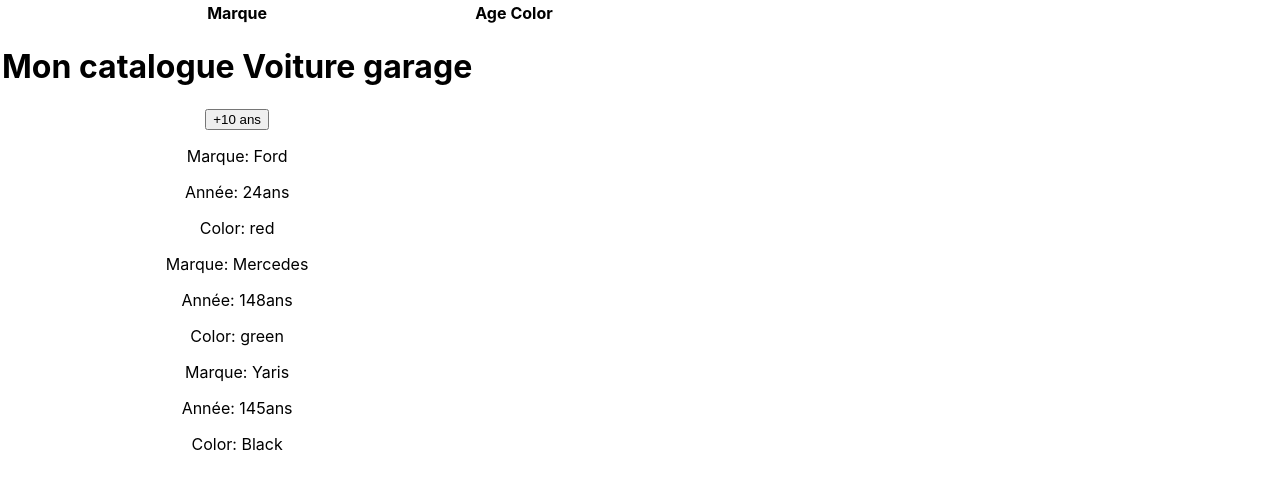
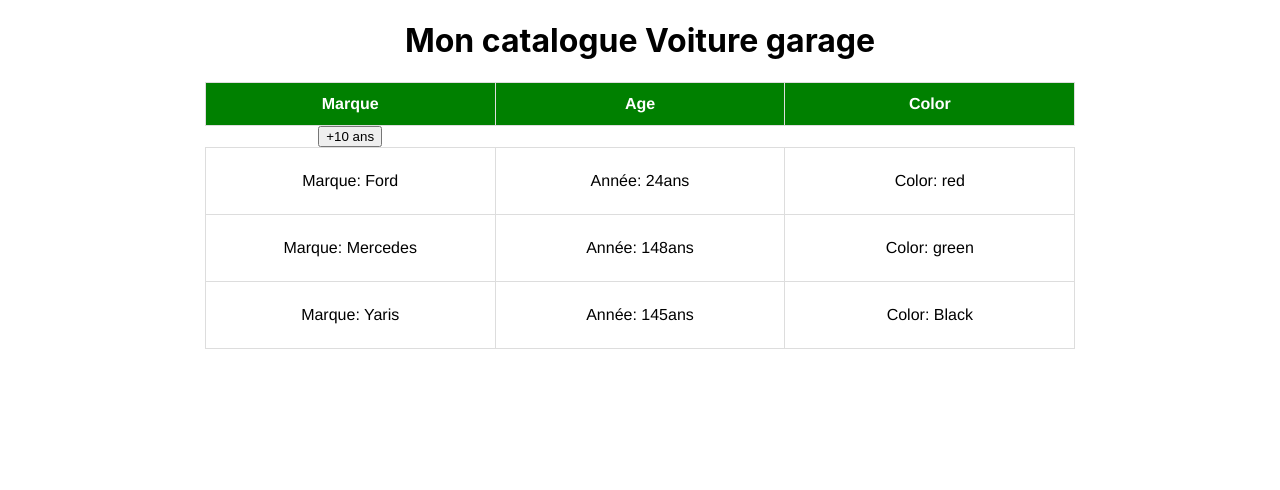
Before and after one commit to abdoulkarim22/React-js-Initiale, a React (Create React App) app in the folder react-js-initiale/: page / in a window 1280 px wide. Shown: the top 490 px of the page. Built offline with nearby package versions, Linux system fonts and the light colour scheme.

Commit message:
add style table

```diff
--- a/react-js-initiale/src/components/Cars.jsx
+++ b/react-js-initiale/src/components/Cars.jsx
@@ -8,11 +8,11 @@ const Car = ({children,color,year}) => {
 if (children) {
     return(
         <>
-
-            <p>Marque: {children}</p>
-            <p>Année: {year}</p>
-            <p>Color: {color}</p>
-
+            <tr>
+              <td><p>Marque: {children}</p></td>
+              <td><p>Année: {year}</p></td>
+              <td><p>Color: {color}</p></td>
+            </tr>
         </>
        )
 
--- a/react-js-initiale/src/components/Mycars.jsx
+++ b/react-js-initiale/src/components/Mycars.jsx
@@ -45,18 +45,18 @@ addYear = () => {
 
         return (
             <>
-
-            <table>
+                      <h1>{this.props.title}</h1>
+            <table className="carsTable">
                 <tr>
                     <th>Marque</th>
                     <th>Age</th>
                     <th>Color</th>
                 </tr>
-               <h1>{this.props.title}</h1>
                <button onClick={this.addYear}>+10 ans</button>
                <Car color={this.state.voitures[0].color} year={ newyear - this.state.voitures[0].year + 'ans'}>{this.state.voitures[0].name}</Car>
                <Car color={this.state.voitures[1].color} year={ newyear - this.state.voitures[1].year + 'ans'}>{this.state.voitures[1].name}</Car>
                <Car color={this.state.voitures[2].color} year={ newyear - this.state.voitures[2].year + 'ans'}>{this.state.voitures[2].name}</Car>
+
             </table>
 
             </>
--- a/react-js-initiale/src/index.css
+++ b/react-js-initiale/src/index.css
@@ -16,3 +16,23 @@ h1.styled{
   color: red;
   text-transform: uppercase;
 }
+
+.carsTable{
+  font-family: 'Franklin Gothic Medium', 'Arial Narrow', Arial, sans-serif;
+  border-collapse: collapse;
+  width: 68%;
+  margin: 20px auto;
+}
+
+.carsTable td, .carsTable th {
+  border: 1px solid #ddd;
+  padding: 8px;
+  width: 33%;
+  text-align: center;
+}
+.carsTable th{
+  background-color: green;
+  color: white;
+  padding-bottom: 12px;
+  padding-top: 12px;
+}
```
